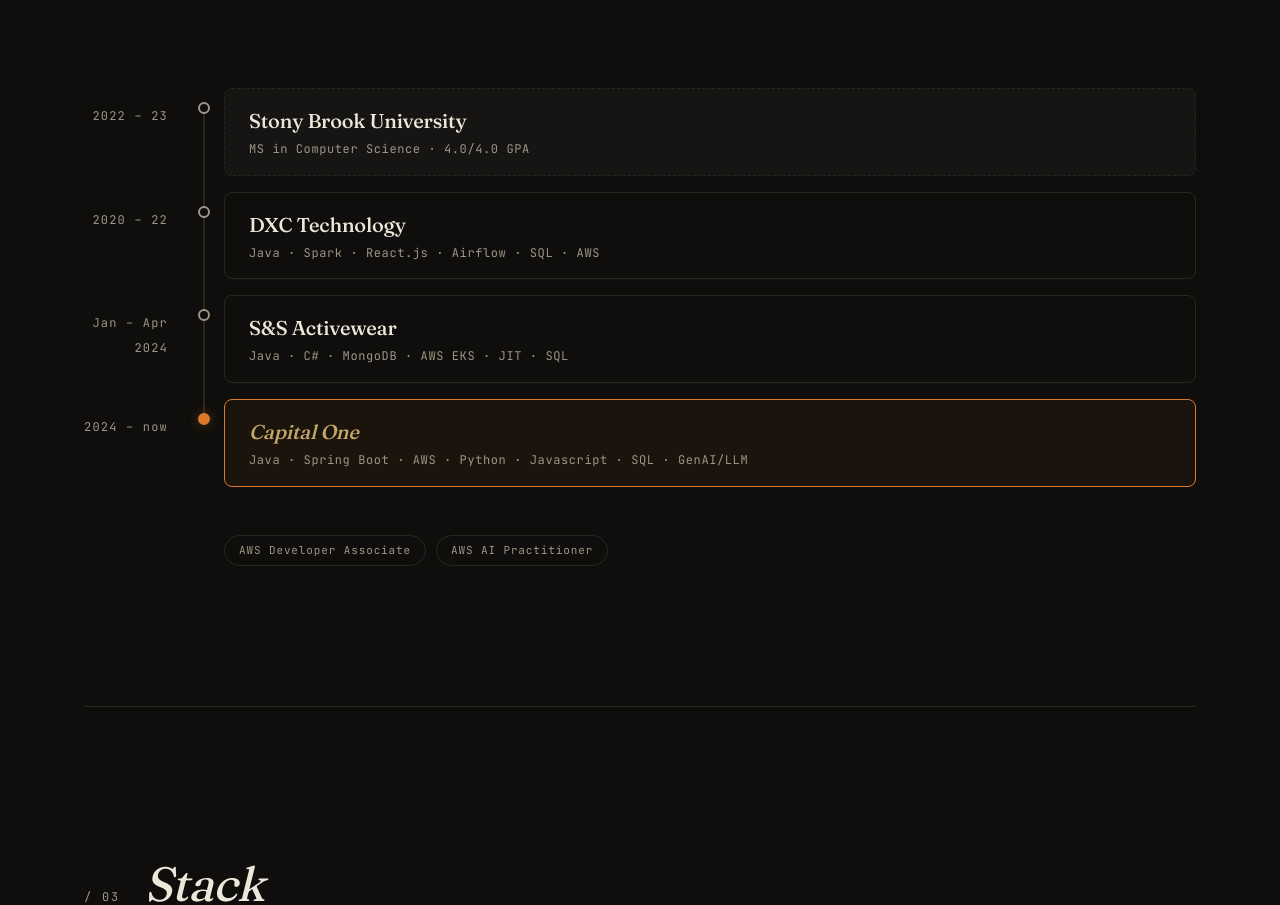
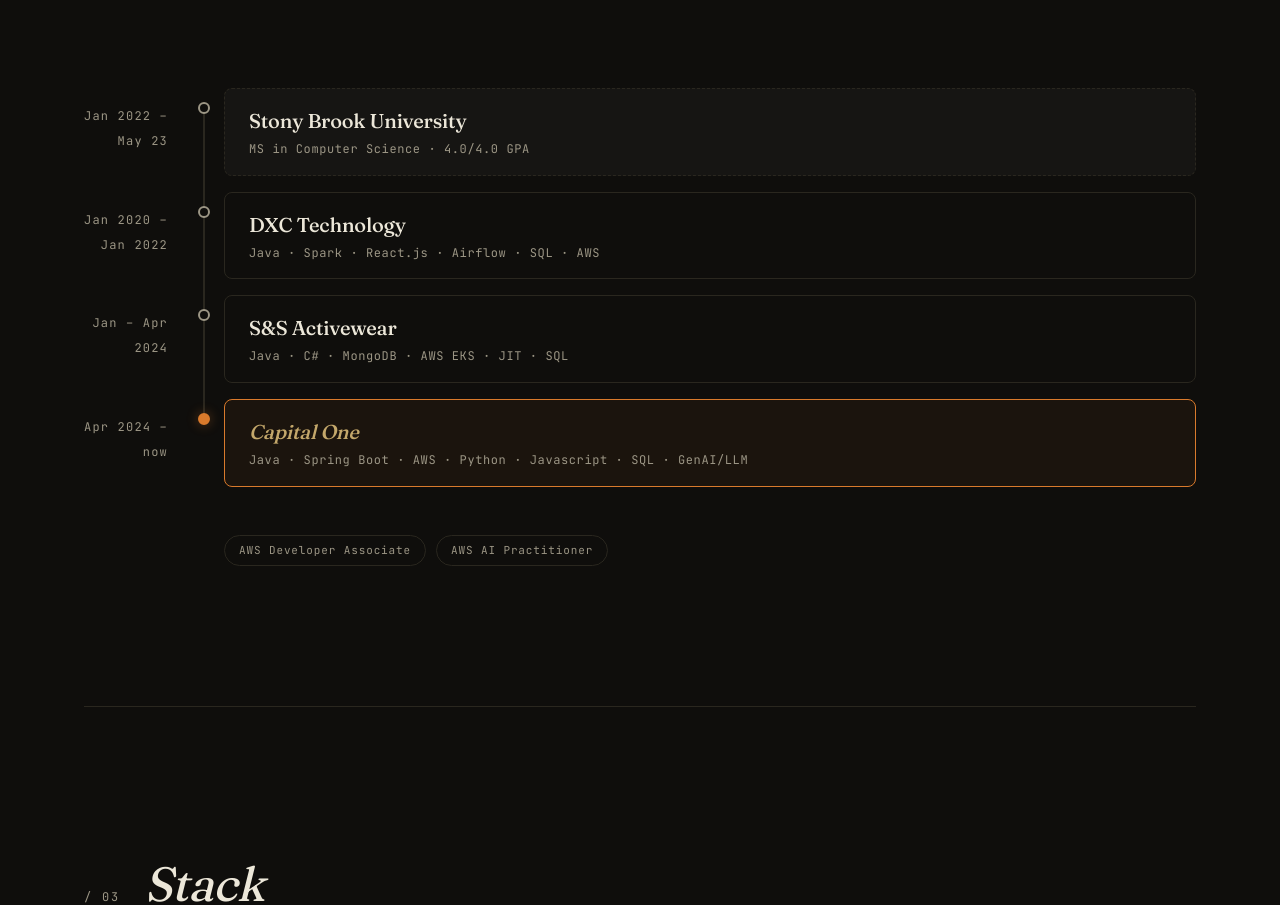
Before and after one commit to NITHINREDI/portfolio, a React (Vite) app: page / in a window 1280 px wide. Shown: the part 2835-3740 px from the top of the page. Built offline with nearby package versions, Linux system fonts and the light colour scheme.

Commit message:
timeline with tech stacks

```diff
--- a/src/App.jsx
+++ b/src/App.jsx
@@ -164,7 +164,7 @@
         <div className="timeline">
           <div className="tl-item">
             <div className="tl-left">
-              <span className="tl-year">2022 – 23</span>
+              <span className="tl-year">Jan 2022 – May 23</span>
             </div>
             <div className="tl-line">
               <span className="tl-dot" />
@@ -177,7 +177,7 @@
 
           <div className="tl-item">
             <div className="tl-left">
-              <span className="tl-year">2020 – 22</span>
+              <span className="tl-year">Jan 2020 – Jan 2022</span>
             </div>
             <div className="tl-line">
               <span className="tl-dot" />
@@ -205,7 +205,7 @@
 
           <div className="tl-item tl-current">
             <div className="tl-left">
-              <span className="tl-year">2024 – now</span>
+              <span className="tl-year">Apr 2024 – now</span>
             </div>
             <div className="tl-line">
               <span className="tl-dot tl-dot-active" />
--- a/src/styles.css
+++ b/src/styles.css
@@ -445,10 +445,10 @@
     display: block;
     margin-bottom: 8px;
   }
-  .tl-item:nth-child(1) .tl-card::before { content: '2022 – 23'; }
-  .tl-item:nth-child(2) .tl-card::before { content: '2020 – 22'; }
+  .tl-item:nth-child(1) .tl-card::before { content: 'JAN 2022 – MAY 23'; }
+  .tl-item:nth-child(2) .tl-card::before { content: 'JAN 2020 – JAN 22'; }
   .tl-item:nth-child(3) .tl-card::before { content: 'JAN – APR 2024'; }
-  .tl-item:nth-child(4) .tl-card::before { content: '2024 – NOW'; }
+  .tl-item:nth-child(4) .tl-card::before { content: 'APR 2024 – NOW'; }
   .tl-certs {
     padding-left: 30px;
   }
```
